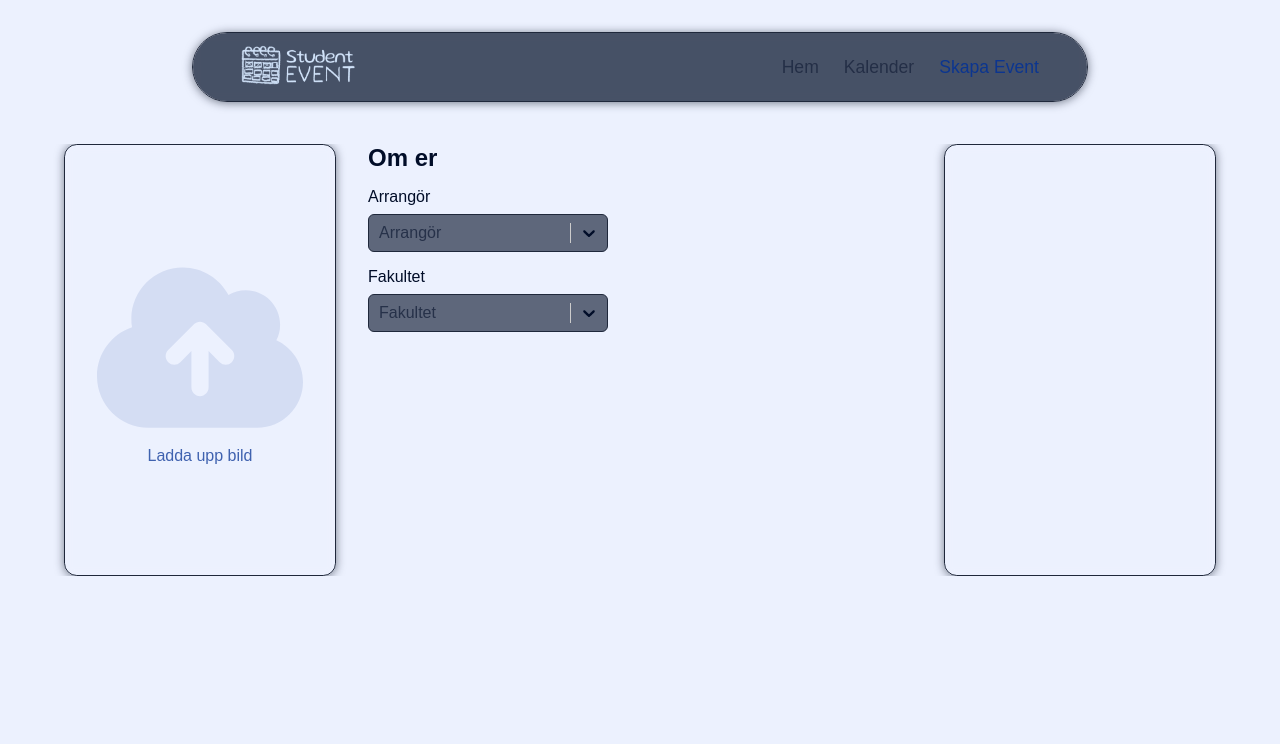
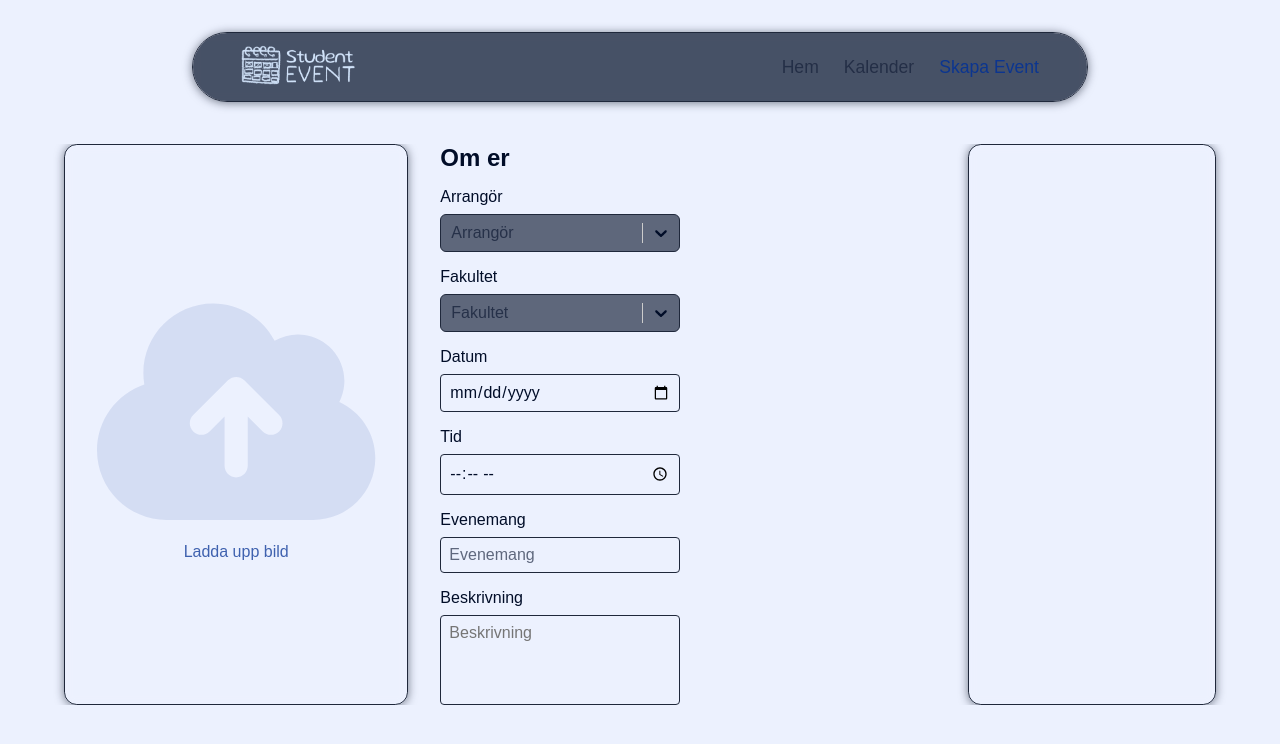
Before and after one commit to Asiyn/student-event, a Next.js app: page /create-event-2 in a window 1280 px wide. Shown: the top 744 px of the page. Built offline with nearby package versions, Linux system fonts and the light colour scheme.

Commit message:
Mer create event

```diff
--- a/src/app/components/dropdownHelper.tsx
+++ b/src/app/components/dropdownHelper.tsx
@@ -47,7 +47,7 @@ export const fakultetDef: Option[] = [
 export const buildGroupedOptions = (
   groups: OptionGroupDef[],
   allowCustom = false,
-  customLabel = "Annan (skriv själv)…"
+  customLabel = "Annan (skriv själv)"
 ) => {
   const mapped = groups.map((g) => ({
     label: g.optgroup,
--- a/src/app/create-event-2/CreateField.tsx
+++ b/src/app/create-event-2/CreateField.tsx
@@ -13,7 +13,7 @@ export type Option = {
 type EventDetailsProps = {
   label: string;
   name: string;
-  inputType?: "text" | "date" | "time" | "color";
+  inputType?: "text" | "date" | "time" | "color" | "textarea";
   dropdown?: boolean;
   dropdownOptions?: OptionsOrGroups<Option, GroupBase<Option>>;
   placeholder?: string;
@@ -27,25 +27,59 @@ export default function CreateField({
   dropdownOptions = [],
   placeholder,
 }: EventDetailsProps) {
-  const [selected, setSelected] = useState<SingleValue<Option>>(null);
-  const [customValue, setCustomValue] = useState("");
+  const [color, setColor] = useState("#ffffff");
 
-  const handleChange = (option: SingleValue<Option>) => {
-    setSelected(option);
-
-    // Reset custom value when switching away
-    if (option?.value !== "__custom__") {
-      setCustomValue("");
-    }
+  const onColorChange = (e: React.ChangeEvent<HTMLInputElement>) => {
+    setColor(e.target.value);
   };
 
-  const isCustom = selected?.value === "__custom__";
+  const isColorInput = !dropdown && inputType === "color";
+  const isTextarea = !dropdown && inputType === "textarea";
 
   return (
     <div className={styles["field-container"]}>
       <label htmlFor={name}>{label}</label>
 
-      {!dropdown && (
+      {/* ---------- TEXTAREA ---------- */}
+      {isTextarea && (
+        <textarea
+          id={name}
+          name={name}
+          rows={4}
+          className={styles["textarea"]}
+          placeholder={placeholder ?? label}
+        />
+      )}
+
+      {/* ---------- COLOR PICKER ---------- */}
+      {isColorInput && (
+        <div className={styles["color-field"]}>
+          <div
+            className={styles["color-preview"]}
+            style={{ backgroundColor: color }}
+          />
+
+          <input
+            type="text"
+            className={styles["color-text"]}
+            value={color}
+            onChange={(e) => setColor(e.target.value)}
+            maxLength={7}
+          />
+
+          <input
+            type="color"
+            id={name}
+            name={name}
+            value={color}
+            onChange={onColorChange}
+            className={styles["color-hidden"]}
+          />
+        </div>
+      )}
+
+      {/* ---------- NORMAL INPUTS ---------- */}
+      {!dropdown && !isColorInput && !isTextarea && (
         <input
           type={inputType}
           id={name}
@@ -54,28 +88,15 @@ export default function CreateField({
         />
       )}
 
+      {/* ---------- DROPDOWN ---------- */}
       {dropdown && (
-        <>
         <Select
           inputId={name}
           name={name}
           options={dropdownOptions}
-            value={selected}
-            onChange={handleChange}
           placeholder={placeholder ?? label}
           styles={customStyles}
         />
-
-          {isCustom && (
-            <input
-              type="text"
-              className={styles["custom-input"]}
-              placeholder="Skriv eget alternativ…"
-              value={customValue}
-              onChange={(e) => setCustomValue(e.target.value)}
-            />
-          )}
-        </>
       )}
     </div>
   );
--- a/src/app/create-event-2/EventDetails.tsx
+++ b/src/app/create-event-2/EventDetails.tsx
@@ -9,7 +9,7 @@ import {
 
 export default function EventDetails() {
   const sektionerOptions = buildGroupedOptions(sektionerDef, true); // enable custom
-  const fakultetOptions = buildFlatOptions(fakultetDef, false);     // no custom
+  const fakultetOptions = buildFlatOptions(fakultetDef, false); // no custom
 
   return (
     <form method="POST" className={styles["form"]}>
@@ -28,6 +28,19 @@ export default function EventDetails() {
         dropdown={true}
         dropdownOptions={fakultetOptions}
       />
+
+      <CreateField
+        label="Datum"
+        name="date"
+        inputType="date"
+        dropdown={false}
+      />
+
+      <CreateField label="Tid" name="time" inputType="time" dropdown={false} />
+
+      <CreateField label="Evenemang" name="event" inputType="text"></CreateField>
+
+      <CreateField label="Beskrivning" name="beskrivning" inputType="textarea"></CreateField>
     </form>
   );
 }
--- a/src/app/create-event-2/eventdetails.module.css
+++ b/src/app/create-event-2/eventdetails.module.css
@@ -26,7 +26,8 @@
   font-size: 1rem;
 }
 
-.field-container input {
+.field-container input,
+.field-container textarea {
   all: unset;
 
   border: 1px solid var(--border);
@@ -34,7 +35,15 @@
   padding: 0.5rem;
 
   color: var(--text);
-    background-color: color-mix(in srgb, var(--component-background) 50%, transparent);
+  background-color: color-mix(
+    in srgb,
+    var(--component-background) 50%,
+    transparent
+  );
+
+  overflow-wrap: break-word;
+
+  transition: 0.2s all ease-in-out;
 }
 
 .field-container input:focus {
@@ -45,3 +54,8 @@
 .field-container input::placeholder {
   color: color-mix(in srgb, var(--text) 60%, transparent);
 }
+
+.field-container input:hover, .field-container textarea:hover {
+  cursor: pointer;
+  border-color: var(--primary);
+}
```
Lines whose indentation alone changed are shown as unchanged.
